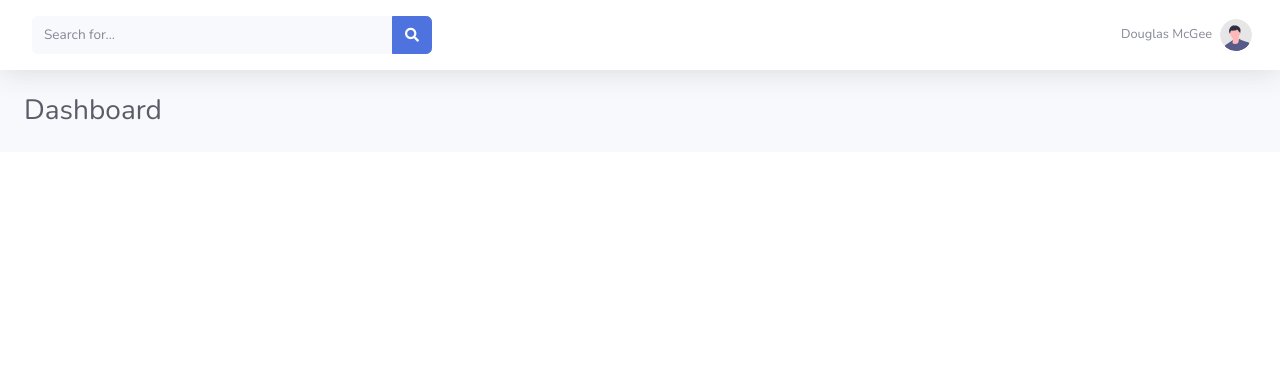
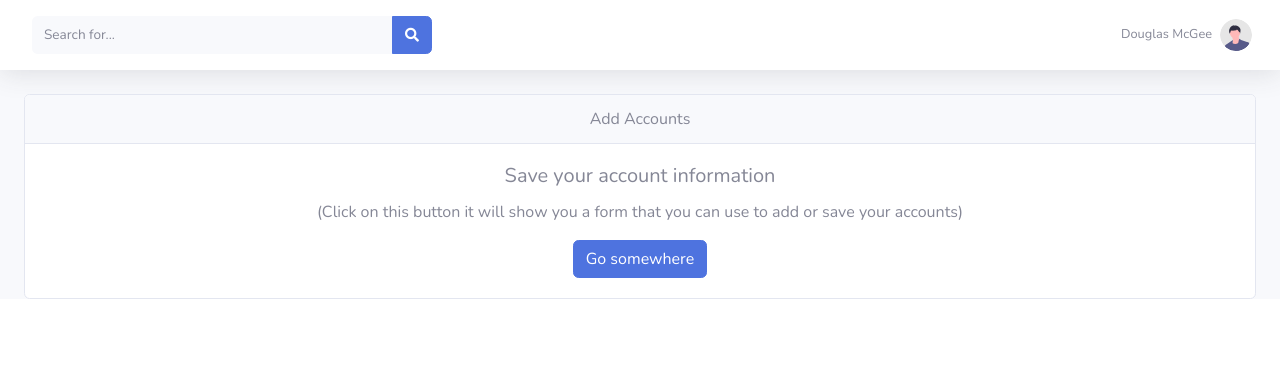
Before and after one commit to AymanSdq/AccountSaver, a PHP site: page /dashboard.php in a window 1280 px wide. Shown: the top 370 px of the page. Run offline with PHP 8.4, Linux system fonts and the light colour scheme.

Commit message:
Edited dashboard 10:59

```diff
--- a/dashboard.php
+++ b/dashboard.php
@@ -98,19 +98,20 @@
                 </nav>
                 <!-- End of Topbar -->
 
-                <!-- Begin Page Content -->
+                <!-- The form that will help you to add accounts -->
                 <div class="container-fluid">
-
-                    <!-- Page Heading -->
-                    <div class="d-sm-flex align-items-center justify-content-between mb-4">
-                        <h1 class="h3 mb-0 text-gray-800">Dashboard</h1>
+                    <div class="card">
+                    <div class="card-header text-center">
+                        Add Accounts
                     </div>
-                    <div class="row">
+                    <div class="card-body text-center">
+                        <h5 class="card-title">Save your account information</h5>
+                        <p class="card-text fst-italic">(Click on this button it will show you a form that you can use to add or save your accounts)</p>
+                        <button class="btn btn-primary" type="button">Go somewhere</button>
                     </div>
-
+                    </div>
                 </div>
                 <!-- /.container-fluid -->
-
             </div>
             <!-- End of Main Content -->
         </div>
```
